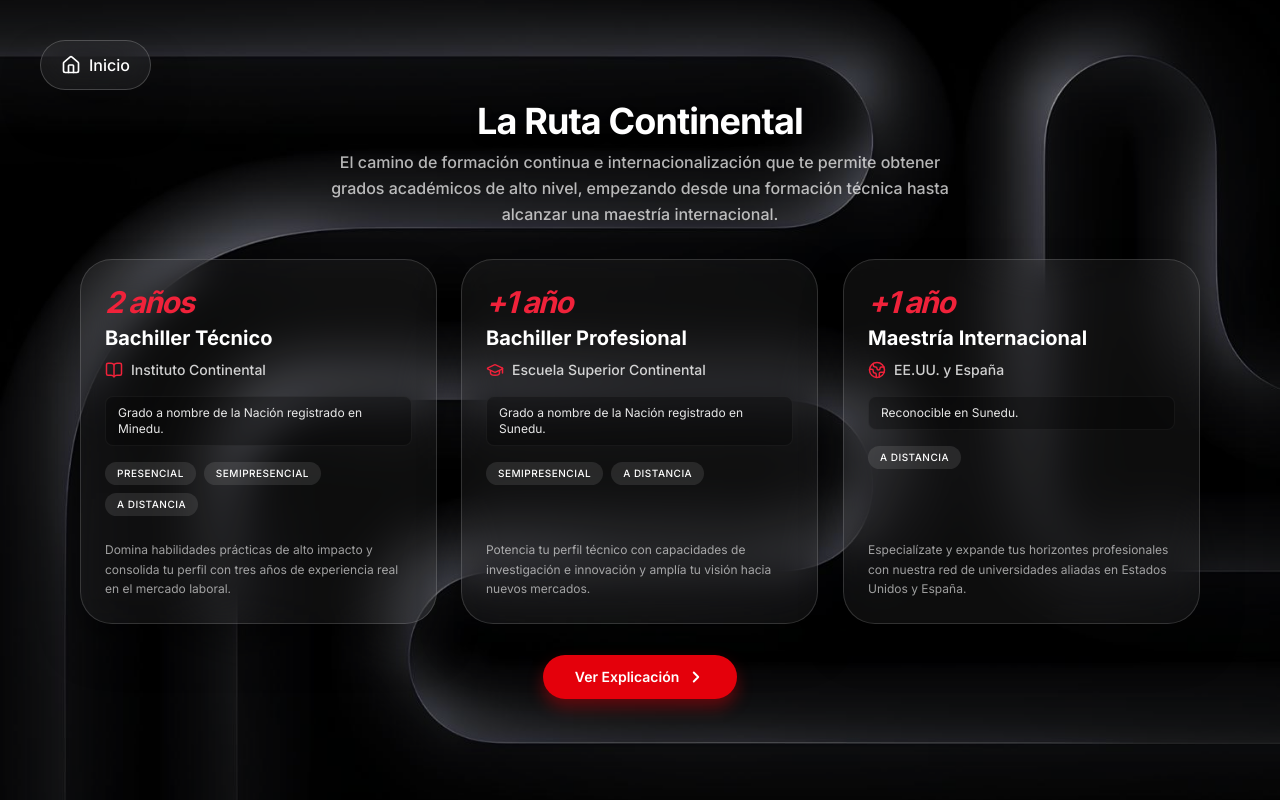
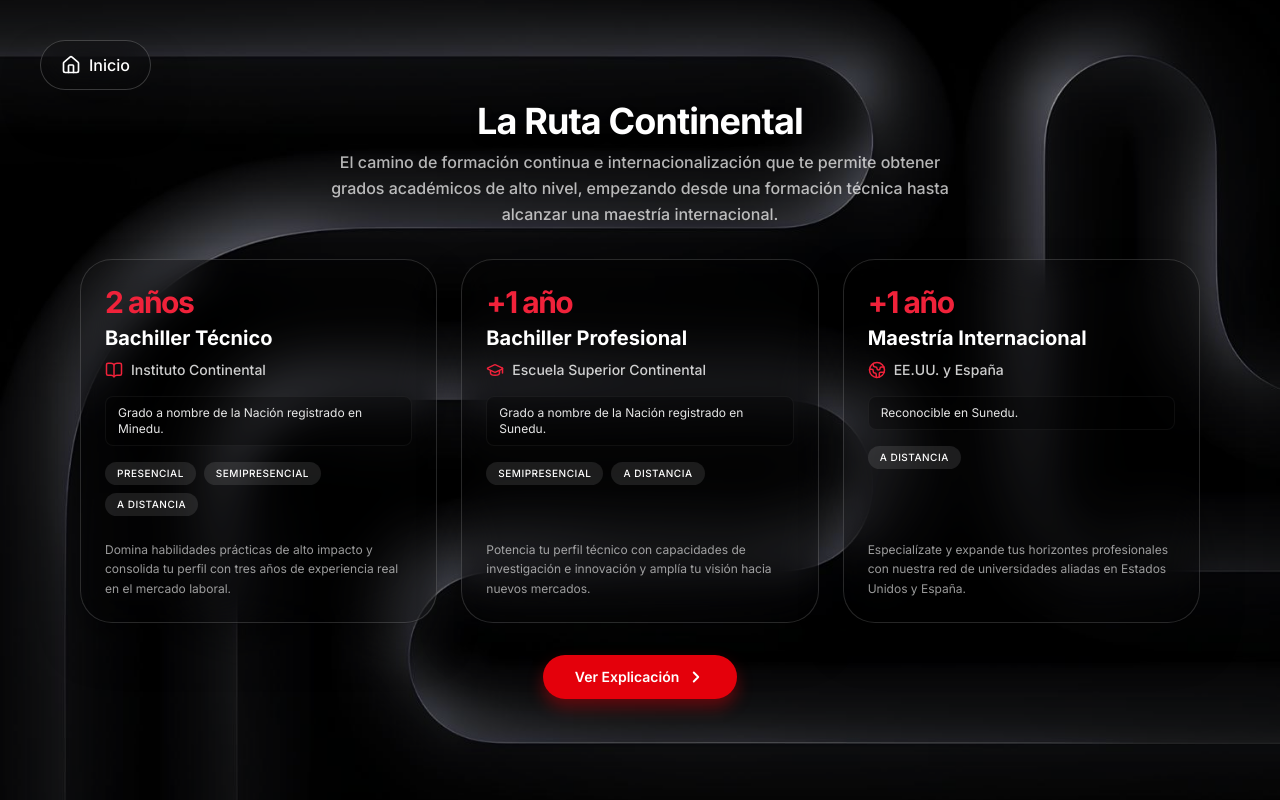
Before and after one commit to lumine-continental/ic-tv, a React (Vite) app: page /ruta-continental in a window 1280 px wide. Built offline with nearby package versions, Linux system fonts and the light colour scheme.

Commit message:
UI Tweaks: fix glass blur, adjust map pins, fix modal contrast

```diff
--- a/src/index.css
+++ b/src/index.css
@@ -30,11 +30,10 @@
 
 /* Utilidades Glassmorphism puro, sin color */
 .glass-panel {
-  background: rgba(255, 255, 255, 0.05);
+  background: rgba(0, 0, 0, 0.2); /* Fondo base más oscuro para garantizar legibilidad si el blur falla en Windows */
   backdrop-filter: blur(20px);
   -webkit-backdrop-filter: blur(20px);
-  transform: translateZ(0); /* Forzar aceleración GPU en Android Webview */
-  will-change: transform, backdrop-filter;
+  /* transform: translateZ(0); removido porque puede romper el blur en navegadores de escritorio */
   border: 1px solid rgba(255, 255, 255, 0.15);
   box-shadow: 0 24px 48px -12px rgba(0, 0, 0, 0.5);
   border-radius: 32px;
--- a/src/views/Internacionalizacion.tsx
+++ b/src/views/Internacionalizacion.tsx
@@ -17,8 +17,8 @@
 const countries: CountryInfo[] = [
   { id: 'mx', name: 'México', x: 20, y: 40, student: 'Ana García', career: 'Ing. Sistemas', videoUrl: 'https://www.youtube.com/watch?v=HhZaHf8RP6g' },
   { id: 'co', name: 'Colombia', x: 25, y: 55, student: 'Carlos Ruiz', career: 'Administración', videoUrl: 'https://www.youtube.com/watch?v=HhZaHf8RP6g' },
-  { id: 'fr', name: 'Francia', x: 50, y: 30, student: 'Marie Dupont', career: 'Ing. Industrial', videoUrl: 'https://www.youtube.com/watch?v=HhZaHf8RP6g' },
-  { id: 'ad', name: 'Andorra', x: 48, y: 32, student: 'Joan Martí', career: 'Turismo', videoUrl: 'https://www.youtube.com/watch?v=HhZaHf8RP6g' },
+  { id: 'fr', name: 'Francia', x: 52, y: 26, student: 'Marie Dupont', career: 'Ing. Industrial', videoUrl: 'https://www.youtube.com/watch?v=HhZaHf8RP6g' },
+  { id: 'ad', name: 'Andorra', x: 46, y: 34, student: 'Joan Martí', career: 'Turismo', videoUrl: 'https://www.youtube.com/watch?v=HhZaHf8RP6g' },
 ];
 
 export const Internacionalizacion: React.FC = () => {
@@ -63,7 +63,7 @@
 
         {selectedCountry && (
           <div className="absolute inset-0 bg-black/40 backdrop-blur-3xl flex items-center justify-center p-4 md:p-8 z-20">
-            <div className="glass-panel p-6 md:p-8 max-w-xl w-full flex flex-col items-center text-center gap-4">
+            <div className="glass-panel !bg-black/90 p-6 md:p-8 max-w-xl w-full flex flex-col items-center text-center gap-4">
               <h2 className="text-3xl font-bold tracking-tight text-white">{selectedCountry.name}</h2>
               <div className="w-20 h-20 md:w-24 md:h-24 rounded-[28px] bg-white/10 border border-white/20 flex items-center justify-center shadow-inner mt-2">
                 <User size={40} className="text-white md:w-12 md:h-12" strokeWidth={1} />
--- a/src/views/RutaContinental.tsx
+++ b/src/views/RutaContinental.tsx
@@ -25,7 +25,7 @@
 
         {/* Step 1 */}
         <div className="glass-panel p-6 flex flex-col h-full hover:bg-white/5 transition-all border-t-4 border-t-[#F0223A]">
-          <div className="text-3xl font-black text-[#F0223A] italic mb-1 tracking-tighter">2 años</div>
+          <div className="text-3xl font-black text-[#F0223A] mb-1 tracking-tighter">2 años</div>
           <h2 className="text-xl font-bold text-white mb-2">Bachiller Técnico</h2>
           <div className="flex items-center gap-2 mb-4 text-white/80 font-medium text-sm">
             <BookOpen size={18} className="text-[#F0223A]" />
@@ -49,7 +49,7 @@
 
         {/* Step 2 */}
         <div className="glass-panel p-6 flex flex-col h-full hover:bg-white/5 transition-all border-t-4 border-t-[#F0223A]">
-          <div className="text-3xl font-black text-[#F0223A] italic mb-1 tracking-tighter">+1 año</div>
+          <div className="text-3xl font-black text-[#F0223A] mb-1 tracking-tighter">+1 año</div>
           <h2 className="text-xl font-bold text-white mb-2">Bachiller Profesional</h2>
           <div className="flex items-center gap-2 mb-4 text-white/80 font-medium text-sm">
             <GraduationCap size={18} className="text-[#F0223A]" />
@@ -72,7 +72,7 @@
 
         {/* Step 3 */}
         <div className="glass-panel p-6 flex flex-col h-full hover:bg-white/5 transition-all border-t-4 border-t-[#F0223A]">
-          <div className="text-3xl font-black text-[#F0223A] italic mb-1 tracking-tighter">+1 año</div>
+          <div className="text-3xl font-black text-[#F0223A] mb-1 tracking-tighter">+1 año</div>
           <h2 className="text-xl font-bold text-white mb-2">Maestría Internacional</h2>
           <div className="flex items-center gap-2 mb-4 text-white/80 font-medium text-sm">
             <Globe2 size={18} className="text-[#F0223A]" />
```
